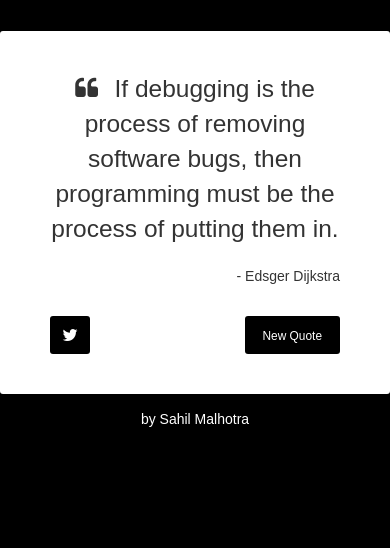
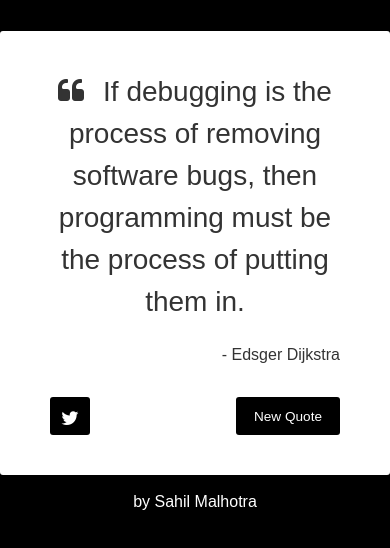
Before and after one commit to sahil-malhotra/Random-Quote-Machine, a plain HTML site: page index.html in a window 390 px wide. Drawn offline with nearby package versions, Linux system fonts and the light colour scheme.

Commit message:
mobile res

```diff
--- a/index.html
+++ b/index.html
@@ -2,7 +2,7 @@
 <html>
 <head>
 	<title>Random Quote Machine</title>
-	<link rel='stylesheet prefetch' href='https://cdnjs.cloudflare.com/ajax/libs/twitter-bootstrap/3.3.7/css/bootstrap.min.css'>
+	<link rel='stylesheet prefetch' href='https://cdnjs.cloudflare.com/ajax/libs/twitter-bootstrap/4.0.0-alpha.6/css/bootstrap.min.css'>
 	<link rel='stylesheet prefetch' href='https://maxcdn.bootstrapcdn.com/font-awesome/4.6.3/css/font-awesome.min.css'>
 	<script src="https://ajax.googleapis.com/ajax/libs/jquery/3.1.1/jquery.min.js"></script>
 
```
